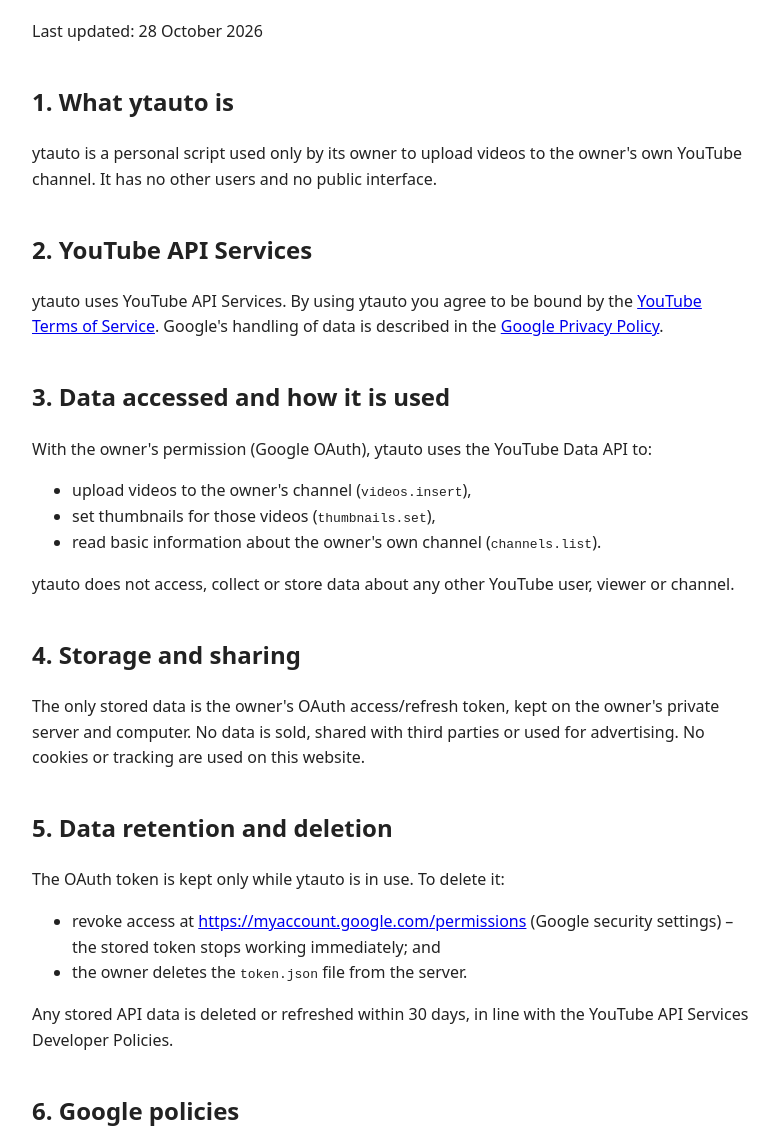
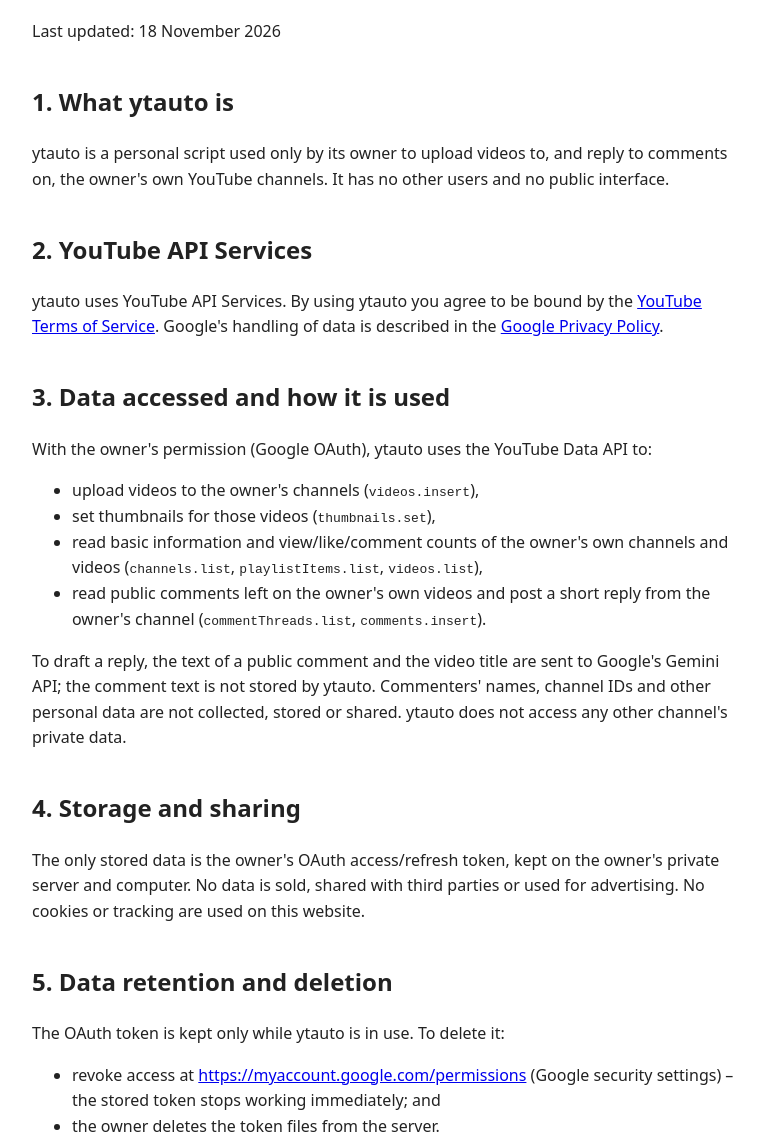
Before and after one commit to ankurdtu1-hash/ytauto, a plain HTML site: page site/privacy.html in a window 1280 px wide. Shown: the part 141-1288 px from the top of the page, without its empty margins (248-1027 px from the left). Drawn offline with Linux system fonts and the light colour scheme.

Commit message:
Site: privacy/terms cover several channels and comment replies
Co-Authored-By: Claude Opus 5.5 <noreply@anthropic.com>

```diff
--- a/site/privacy.html
+++ b/site/privacy.html
@@ -9,10 +9,10 @@
 <body>
 <p><a href="index.html">Home</a> · <a href="terms.html">Terms of Service</a></p>
 <h1>Privacy Policy – ytauto</h1>
-<p>Last updated: 28 October 2026</p>
+<p>Last updated: 18 November 2026</p>
 
 <h2>1. What ytauto is</h2>
-<p>ytauto is a personal script used only by its owner to upload videos to the owner's own YouTube channel.
+<p>ytauto is a personal script used only by its owner to upload videos to, and reply to comments on, the owner's own YouTube channels.
 It has no other users and no public interface.</p>
 
 <h2>2. YouTube API Services</h2>
@@ -24,11 +24,12 @@ Google's handling of data is described in the
 <h2>3. Data accessed and how it is used</h2>
 <p>With the owner's permission (Google OAuth), ytauto uses the YouTube Data API to:</p>
 <ul>
-<li>upload videos to the owner's channel (<code>videos.insert</code>),</li>
+<li>upload videos to the owner's channels (<code>videos.insert</code>),</li>
 <li>set thumbnails for those videos (<code>thumbnails.set</code>),</li>
-<li>read basic information about the owner's own channel (<code>channels.list</code>).</li>
+<li>read basic information and view/like/comment counts of the owner's own channels and videos (<code>channels.list</code>, <code>playlistItems.list</code>, <code>videos.list</code>),</li>
+<li>read public comments left on the owner's own videos and post a short reply from the owner's channel (<code>commentThreads.list</code>, <code>comments.insert</code>).</li>
 </ul>
-<p>ytauto does not access, collect or store data about any other YouTube user, viewer or channel.</p>
+<p>To draft a reply, the text of a public comment and the video title are sent to Google's Gemini API; the comment text is not stored by ytauto. Commenters' names, channel IDs and other personal data are not collected, stored or shared. ytauto does not access any other channel's private data.</p>
 
 <h2>4. Storage and sharing</h2>
 <p>The only stored data is the owner's OAuth access/refresh token, kept on the owner's private server and computer.
@@ -39,7 +40,7 @@ No data is sold, shared with third parties or used for advertising. No cookies o
 <ul>
 <li>revoke access at <a href="https://myaccount.google.com/permissions">https://myaccount.google.com/permissions</a>
 (Google security settings) – the stored token stops working immediately; and</li>
-<li>the owner deletes the <code>token.json</code> file from the server.</li>
+<li>the owner deletes the token files from the server.</li>
 </ul>
 <p>Any stored API data is deleted or refreshed within 30 days, in line with the YouTube API Services Developer Policies.</p>
 
```
Also changed, not shown: site/index.html (+1 -1 lines), site/terms.html (+2 -2 lines).
